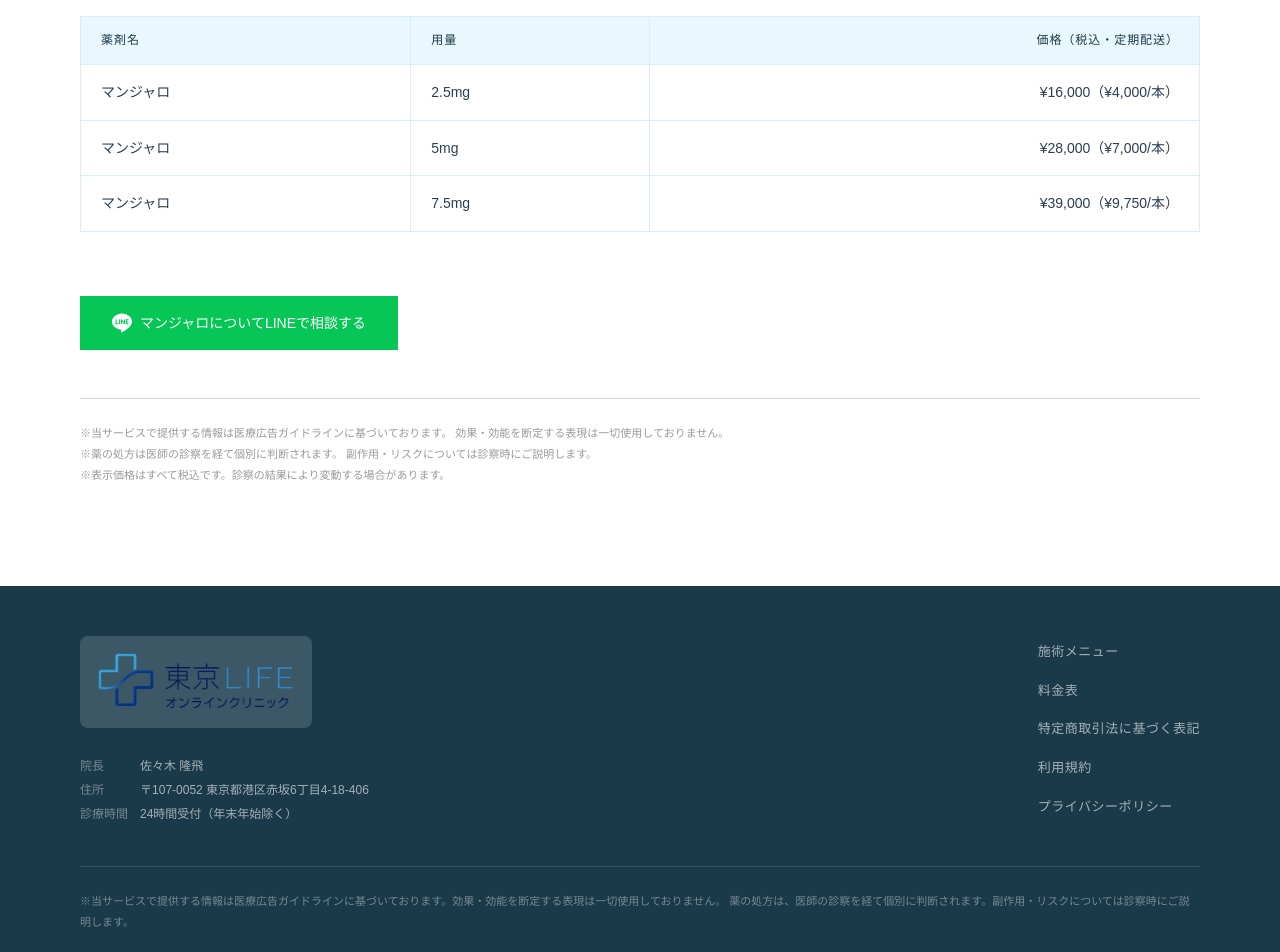
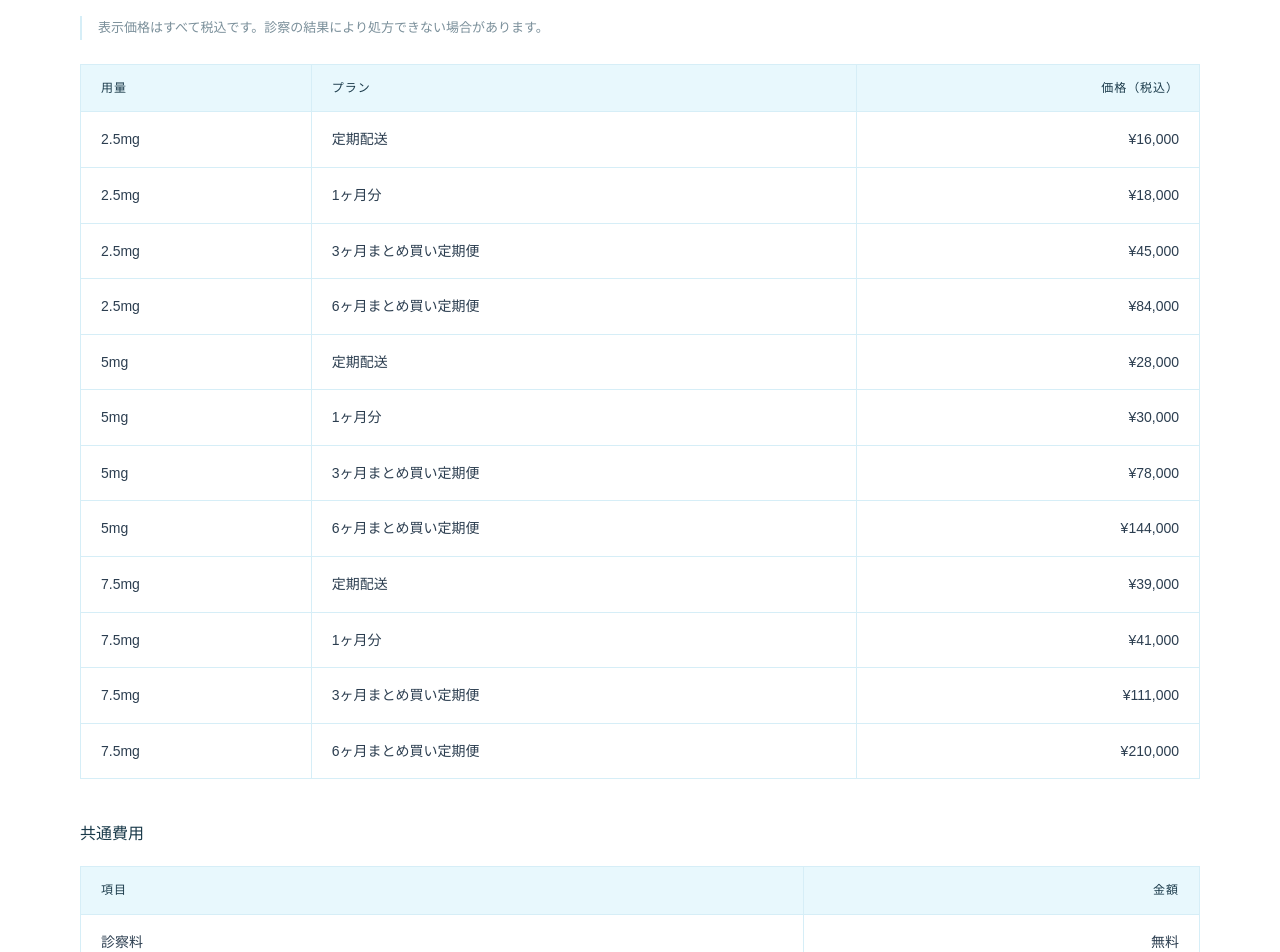
Before and after one commit to tokyolifeclinic123-wq/tokyo-life-clinic-v2, a Next.js app: page /menu/mounjaro in a window 1280 px wide. Shown: the part 2640-3592 px from the top of the page. Built offline with nearby package versions, Linux system fonts and the light colour scheme; no server answers.

Commit message:
fix: update menu pages with full price tables

```diff
--- a/src/app/menu/isotretinoin/page.tsx
+++ b/src/app/menu/isotretinoin/page.tsx
@@ -302,25 +302,75 @@
           >
             料金
           </h2>
-          <table style={{ width: '100%', borderCollapse: 'collapse', marginBottom: 12 }}>
+          <p
+            style={{
+              fontSize: 13,
+              color: '#7A8F9A',
+              marginBottom: 24,
+              paddingLeft: 16,
+              borderLeft: '2px solid #D6EEF7',
+              lineHeight: 1.8,
+            }}
+          >
+            表示価格はすべて税込です。診察の結果により処方できない場合があります。
+          </p>
+          <table style={{ width: '100%', borderCollapse: 'collapse', marginBottom: 40 }}>
             <thead>
               <tr>
-                <th style={TH_STYLE}>薬剤名</th>
                 <th style={TH_STYLE}>用量</th>
-                <th style={{ ...TH_STYLE, textAlign: 'right' }}>価格（税込・定期配送）</th>
+                <th style={TH_STYLE}>プラン</th>
+                <th style={{ ...TH_STYLE, textAlign: 'right' }}>価格（税込）</th>
               </tr>
             </thead>
             <tbody>
+              {[
+                { dose: '10mg', plan: '定期配送',            price: '¥5,000' },
+                { dose: '10mg', plan: '1ヶ月分',             price: '¥5,500' },
+                { dose: '10mg', plan: '3ヶ月まとめ買い定期便', price: '¥13,500' },
+                { dose: '10mg', plan: '6ヶ月まとめ買い定期便', price: '¥24,000' },
+                { dose: '20mg', plan: '定期配送',            price: '¥7,000' },
+                { dose: '20mg', plan: '1ヶ月分',             price: '¥7,500' },
+                { dose: '20mg', plan: '3ヶ月まとめ買い定期便', price: '¥19,500' },
+                { dose: '20mg', plan: '6ヶ月まとめ買い定期便', price: '¥36,000' },
+              ].map(({ dose, plan, price }, i) => (
+                <tr key={i}>
+                  <td style={TD_STYLE}>{dose}</td>
+                  <td style={TD_STYLE}>{plan}</td>
+                  <td style={{ ...TD_STYLE, textAlign: 'right' }}>{price}</td>
+                </tr>
+              ))}
+            </tbody>
+          </table>
+          <h3
+            style={{
+              fontFamily: 'var(--font-serif)',
+              fontSize: 16,
+              fontWeight: 400,
+              color: '#1A3A4A',
+              marginBottom: 16,
+            }}
+          >
+            共通費用
+          </h3>
+          <table style={{ width: '100%', borderCollapse: 'collapse' }}>
+            <thead>
               <tr>
-                <td style={TD_STYLE}>イソトレチノイン</td>
-                <td style={TD_STYLE}>10mg</td>
-                <td style={{ ...TD_STYLE, textAlign: 'right' }}>¥5,000</td>
+                <th style={TH_STYLE}>項目</th>
+                <th style={{ ...TH_STYLE, textAlign: 'right' }}>金額</th>
               </tr>
-              <tr>
-                <td style={TD_STYLE}>イソトレチノイン</td>
-                <td style={TD_STYLE}>20mg</td>
-                <td style={{ ...TD_STYLE, textAlign: 'right' }}>¥7,000</td>
-              </tr>
+            </thead>
+            <tbody>
+              {[
+                { label: '診察料',           price: '無料' },
+                { label: '再診料',           price: '無料' },
+                { label: '送料（通常）',      price: '¥500' },
+                { label: '送料（クール便）',  price: '¥1,000' },
+              ].map(({ label, price }) => (
+                <tr key={label}>
+                  <td style={TD_STYLE}>{label}</td>
+                  <td style={{ ...TD_STYLE, textAlign: 'right' }}>{price}</td>
+                </tr>
+              ))}
             </tbody>
           </table>
         </section>
--- a/src/app/menu/mounjaro/page.tsx
+++ b/src/app/menu/mounjaro/page.tsx
@@ -293,30 +293,79 @@
           >
             料金
           </h2>
-          <table style={{ width: '100%', borderCollapse: 'collapse', marginBottom: 12 }}>
+          <p
+            style={{
+              fontSize: 13,
+              color: '#7A8F9A',
+              marginBottom: 24,
+              paddingLeft: 16,
+              borderLeft: '2px solid #D6EEF7',
+              lineHeight: 1.8,
+            }}
+          >
+            表示価格はすべて税込です。診察の結果により処方できない場合があります。
+          </p>
+          <table style={{ width: '100%', borderCollapse: 'collapse', marginBottom: 40 }}>
             <thead>
               <tr>
-                <th style={TH_STYLE}>薬剤名</th>
                 <th style={TH_STYLE}>用量</th>
-                <th style={{ ...TH_STYLE, textAlign: 'right' }}>価格（税込・定期配送）</th>
+                <th style={TH_STYLE}>プラン</th>
+                <th style={{ ...TH_STYLE, textAlign: 'right' }}>価格（税込）</th>
               </tr>
             </thead>
             <tbody>
+              {[
+                { dose: '2.5mg', plan: '定期配送',            price: '¥16,000' },
+                { dose: '2.5mg', plan: '1ヶ月分',             price: '¥18,000' },
+                { dose: '2.5mg', plan: '3ヶ月まとめ買い定期便', price: '¥45,000' },
+                { dose: '2.5mg', plan: '6ヶ月まとめ買い定期便', price: '¥84,000' },
+                { dose: '5mg',   plan: '定期配送',            price: '¥28,000' },
+                { dose: '5mg',   plan: '1ヶ月分',             price: '¥30,000' },
+                { dose: '5mg',   plan: '3ヶ月まとめ買い定期便', price: '¥78,000' },
+                { dose: '5mg',   plan: '6ヶ月まとめ買い定期便', price: '¥144,000' },
+                { dose: '7.5mg', plan: '定期配送',            price: '¥39,000' },
+                { dose: '7.5mg', plan: '1ヶ月分',             price: '¥41,000' },
+                { dose: '7.5mg', plan: '3ヶ月まとめ買い定期便', price: '¥111,000' },
+                { dose: '7.5mg', plan: '6ヶ月まとめ買い定期便', price: '¥210,000' },
+              ].map(({ dose, plan, price }, i) => (
+                <tr key={i}>
+                  <td style={TD_STYLE}>{dose}</td>
+                  <td style={TD_STYLE}>{plan}</td>
+                  <td style={{ ...TD_STYLE, textAlign: 'right' }}>{price}</td>
+                </tr>
+              ))}
+            </tbody>
+          </table>
+          <h3
+            style={{
+              fontFamily: 'var(--font-serif)',
+              fontSize: 16,
+              fontWeight: 400,
+              color: '#1A3A4A',
+              marginBottom: 16,
+            }}
+          >
+            共通費用
+          </h3>
+          <table style={{ width: '100%', borderCollapse: 'collapse' }}>
+            <thead>
               <tr>
-                <td style={TD_STYLE}>マンジャロ</td>
-                <td style={TD_STYLE}>2.5mg</td>
-                <td style={{ ...TD_STYLE, textAlign: 'right' }}>¥16,000（¥4,000/本）</td>
+                <th style={TH_STYLE}>項目</th>
+                <th style={{ ...TH_STYLE, textAlign: 'right' }}>金額</th>
               </tr>
-              <tr>
-                <td style={TD_STYLE}>マンジャロ</td>
-                <td style={TD_STYLE}>5mg</td>
-                <td style={{ ...TD_STYLE, textAlign: 'right' }}>¥28,000（¥7,000/本）</td>
-              </tr>
-              <tr>
-                <td style={TD_STYLE}>マンジャロ</td>
-                <td style={TD_STYLE}>7.5mg</td>
-                <td style={{ ...TD_STYLE, textAlign: 'right' }}>¥39,000（¥9,750/本）</td>
-              </tr>
+            </thead>
+            <tbody>
+              {[
+                { label: '診察料',           price: '無料' },
+                { label: '再診料',           price: '無料' },
+                { label: '送料（通常）',      price: '¥500' },
+                { label: '送料（クール便）',  price: '¥1,000' },
+              ].map(({ label, price }) => (
+                <tr key={label}>
+                  <td style={TD_STYLE}>{label}</td>
+                  <td style={{ ...TD_STYLE, textAlign: 'right' }}>{price}</td>
+                </tr>
+              ))}
             </tbody>
           </table>
         </section>
```
